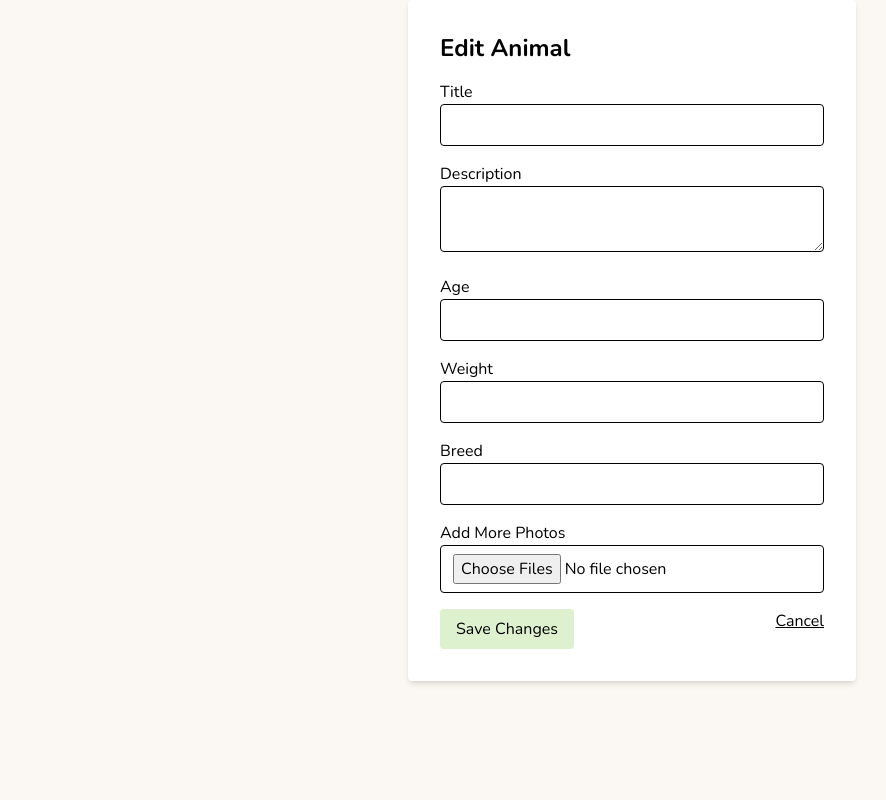
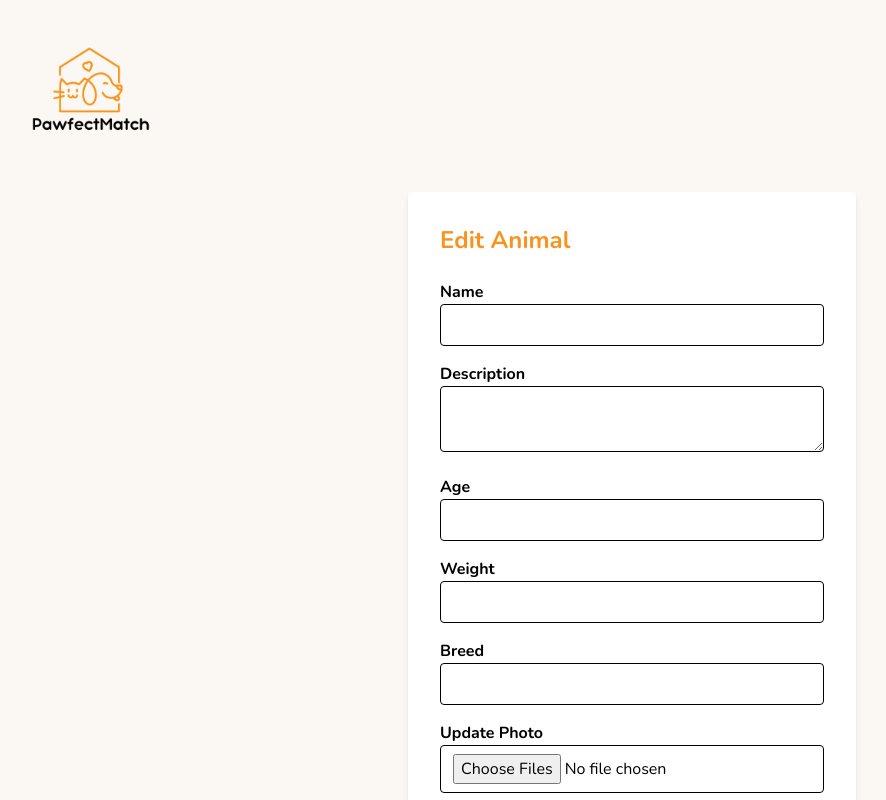
Before and after one commit to TaylorDJones11/PawfectMatch, a React (Vite) app in the folder frontend/: page /admin/animals/edit/1 in a window 1280 px wide. Shown: the top 800 px of the page, without its empty margins (8-894 px from the left). Built offline with nearby package versions, Linux system fonts and the light colour scheme; no server answers; sample sign-in values are in the browser's storage.

Commit message:
update styling of Edit/New animal

```diff
--- a/frontend/src/components/AdminAnimalList.jsx
+++ b/frontend/src/components/AdminAnimalList.jsx
@@ -74,10 +74,10 @@ function AdminAnimalList() {
               <b>Breed:</b> {animal.breed}
             </p>
             <p className='text-gray-700 mb-4'>
-              <b>Weight:</b> {animal.weight}
+              <b>Weight:</b> {animal.weight} lbs
             </p>
             <p className='text-gray-700 mb-4'>
-              <b>Age:</b> {animal.age}
+              <b>Age:</b> {animal.age} year(s)
             </p>
             <p className='text-gray-700 mb-4'>
               <b>Gender:</b> {animal.gender}
--- a/frontend/src/pages/Admin/EditAnimal.jsx
+++ b/frontend/src/pages/Admin/EditAnimal.jsx
@@ -1,6 +1,8 @@
 import { useState, useEffect } from 'react';
 import { useParams, useNavigate, Link } from 'react-router-dom';
 import Button from '../../components/Button';
+import Logo from '../../components/Logo';
+import Footer from '../../components/Footer';
 
 function EditAnimal() {
   const { id } = useParams();
@@ -83,11 +85,14 @@ function EditAnimal() {
 
   return (
     <div className='bg-beige min-h-screen w-full'>
-      <div className='max-w-md mx-auto bg-white p-8 shadow-md rounded'>
-        <h2 className='text-2xl font-bold mb-4'>Edit Animal</h2>
+      <Logo />
+      <div className='max-w-md mx-auto mb-8  bg-white p-8 shadow-md rounded'>
+        <h2 className='text-2xl text-orange font-bold mb-6'>Edit Animal</h2>
         <form onSubmit={handleSubmit}>
           <div className='mb-4'>
-            <label className='block text-gray-700'>Title</label>
+            <label className='block text-gray-700'>
+              <b>Name</b>
+            </label>
             <input
               type='text'
               name='title'
@@ -98,7 +103,10 @@ function EditAnimal() {
             />
           </div>
           <div className='mb-4'>
-            <label className='block text-gray-700'>Description</label>
+            <label className='block text-gray-700'>
+              {' '}
+              <b>Description</b>{' '}
+            </label>
             <textarea
               name='description'
               value={animal.description}
@@ -108,7 +116,9 @@ function EditAnimal() {
             />
           </div>
           <div className='mb-4'>
-            <label className='block text-gray-700'>Age</label>
+            <label className='block text-gray-700'>
+              <b>Age</b>
+            </label>
             <input
               type='text'
               name='age'
@@ -119,7 +129,9 @@ function EditAnimal() {
             />
           </div>
           <div className='mb-4'>
-            <label className='block text-gray-700'>Weight</label>
+            <label className='block text-gray-700'>
+              <b>Weight</b>
+            </label>
             <input
               type='text'
               name='weight'
@@ -130,7 +142,9 @@ function EditAnimal() {
             />
           </div>
           <div className='mb-4'>
-            <label className='block text-gray-700'>Breed</label>
+            <label className='block text-gray-700'>
+              <b>Breed</b>
+            </label>
             <input
               type='text'
               name='breed'
@@ -141,7 +155,9 @@ function EditAnimal() {
             />
           </div>
           <div className='mb-4'>
-            <label className='block text-gray-700'>Add More Photos</label>
+            <label className='block text-gray-700'>
+              <b>Update Photo</b>
+            </label>
             <input
               type='file'
               name='photos'
@@ -154,18 +170,19 @@ function EditAnimal() {
             <Button
               type='submit'
               child={'Save Changes'}
-              className='bg-emerald text-black px-4 py-2 rounded hover:bg-blue-700 transition duration-300'
+              className='bg-emerald text-black mt-4 px-4 py-2 rounded hover:bg-blue-700 transition duration-300'
             >
               Save Changes
             </Button>
             <Link to='/admin/animals'>
-              <Button className='text-gray-700 underline' child={'Cancel'}>
+              <Button className='text-gray-700 mt-5 underline' child={'Cancel'}>
                 Cancel
               </Button>
             </Link>
           </div>
         </form>
       </div>
+      <Footer />
     </div>
   );
 }
--- a/frontend/src/pages/Admin/NewAnimal.jsx
+++ b/frontend/src/pages/Admin/NewAnimal.jsx
@@ -1,6 +1,8 @@
 import { useState } from 'react';
 import { Link, useNavigate } from 'react-router-dom';
 import Button from '../../components/Button';
+import Logo from '../../components/Logo';
+import Footer from '../../components/Footer';
 
 function NewAnimal() {
   const navigate = useNavigate();
@@ -72,11 +74,12 @@ function NewAnimal() {
 
   return (
     <div className='bg-beige min-h-screen w-full'>
-      <div className='max-w-md mx-auto bg-white p-8 shadow-md rounded '>
+      <Logo />
+      <div className='max-w-md mx-auto mb-8 bg-white p-8 shadow-md rounded '>
         <h2 className='text-2xl font-bold mb-4'>Add New Animal</h2>
         <form onSubmit={handleSubmit}>
           <div className='mb-4'>
-            <label className='block text-gray-700'>Title</label>
+            <label className='block text-gray-700'>Name</label>
             <input
               type='text'
               name='title'
@@ -164,6 +167,7 @@ function NewAnimal() {
           <Button className='text-gray-700 underline' child={'Cancel'} />
         </Link>
       </div>
+      <Footer />
     </div>
   );
 }
--- a/frontend/src/pages/Login/Login.jsx
+++ b/frontend/src/pages/Login/Login.jsx
@@ -40,7 +40,7 @@ function Login() {
     <>
       <div className='bg-beige min-h-screen w-full'>
         <Logo />
-        <div className='flex items-center justify-center min-h-screen bg-gray-100'>
+        <div className='flex mt-12 justify-center  bg-gray-100'>
           <div className='bg-white p-6 rounded-lg shadow-md w-full max-w-md'>
             <h2 className='text-2xl font-bold mb-6 text-center'>Admin Login</h2>
             <form onSubmit={handleSubmit}>
```
